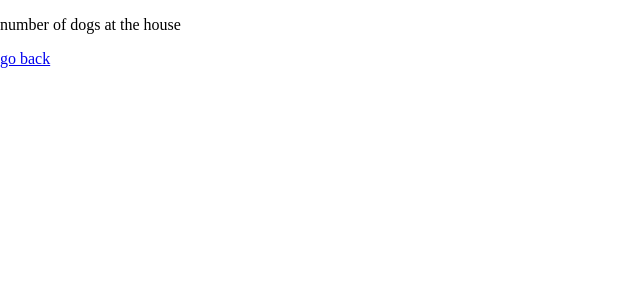
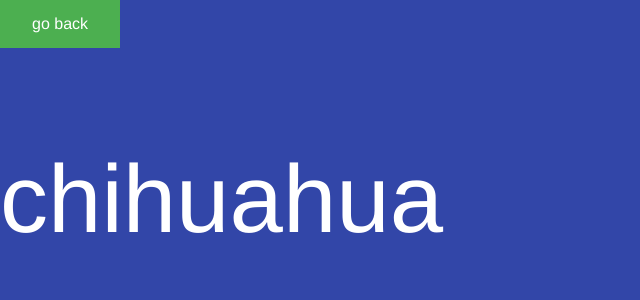
Before and after one commit to dvalentine314/Jeopardy, an Angular app: page /prompt/0/100 in a window 1280 px wide. Shown: the top 300 px of the page, without its empty margins (0-640 px from the left). Built offline with nearby package versions, Linux system fonts and the light colour scheme.

Commit message:
styling improvements

```diff
--- a/src/app/app.component.html
+++ b/src/app/app.component.html
@@ -1,2 +1,3 @@
-
-<router-outlet></router-outlet>
+<div id="root-outlet">
+  <router-outlet></router-outlet>
+</div>
--- a/src/app/app.component.scss
+++ b/src/app/app.component.scss
@@ -0,0 +1,5 @@
+#root-outlet{
+  height: 100%;
+  display: flex;
+  flex-direction: column;
+}
--- a/src/app/menu/menu.component.html
+++ b/src/app/menu/menu.component.html
@@ -1,4 +1,4 @@
-<div class="contestant-styles">
+<div class="jeopardy-background">
   <table class="menu-grid" *ngIf="(menuItems$|async) as categories">
     <tr>
       <th *ngFor="let category of categories">{{category.title}}</th>
--- a/src/app/menu/menu.component.scss
+++ b/src/app/menu/menu.component.scss
@@ -1,14 +1,20 @@
+:host{
+  background-color: #3246a8;
+  height: 100%;
+}
+
 .menu-grid{
   width:100%;
-  font-size:xxx-large;
   background-color: #3246a8;
   font-family : 'Helvetica';
   font-weight: 700;
+  table-layout: fixed;
 }
 
 .menu-grid td {
   text-align: center;
   padding: .5em 0em .5em 0em;
+  font-size:xxx-large;
 }
 
 .menu-grid td a{
--- a/src/app/prompt/prompt.component.html
+++ b/src/app/prompt/prompt.component.html
@@ -1,4 +1,5 @@
-<div id="prompt-area" *ngIf="(promptText$|async) as promptText">
+<a routerLink="menu" class="button">go back</a>
+<div id="prompt-area" *ngIf="(promptText$|async) as promptText" (click)="showResponse = !showResponse">
   <p>{{promptText.promptText}}</p>
+  <p *ngIf="showResponse">{{promptText.responseText}}</p>
 </div>
-<a routerLink="menu">go back</a>
--- a/src/app/prompt/prompt.component.scss
+++ b/src/app/prompt/prompt.component.scss
@@ -1,3 +1,9 @@
-#prompt-area div{
+:host{
+  background-color: #3246a8;
+  height: 100%;
+}
+#prompt-area p{
   width: 100%;
+  font-size: 6em;
+  color: white;
 }
--- a/src/app/prompt/prompt.component.ts
+++ b/src/app/prompt/prompt.component.ts
@@ -12,6 +12,8 @@ export class PromptComponent implements OnInit {
 
   promptText$: Observable<{promptText:string, responseText:string}>=
     new Observable<{promptText:string, responseText:string}>();
+
+  showResponse: boolean= false;
 
   constructor(
     private activatedRoute:ActivatedRoute,
--- a/src/assets/questions.json
+++ b/src/assets/questions.json
@@ -1,6 +1,29 @@
 [
   {
-    "title":"test1",
+    "title":"called to serve",
+    "100":{
+      "prompt": "chihuahua",
+      "response": "What is the worst kind of dog"
+    },
+    "200":{
+      "prompt": "2 years",
+      "response": "how long is a mission"
+    },
+    "300":{
+      "prompt": "the author of this code",
+      "response": "who is DV"
+    },
+    "400":{
+      "prompt": "number of dogs at the house",
+      "response": "1"
+    },
+    "500":{
+      "prompt": "number of dogs at the house",
+      "response": "1"
+    }
+  },
+  {
+    "title":"good test data is hard to come by",
     "100":{
       "prompt": "number of dogs at the house",
       "response": "1"
@@ -23,7 +46,7 @@
     }
   },
   {
-    "title":"test2",
+    "title":"what about the dog",
     "100":{
       "prompt": "number of dogs at the house",
       "response": "1"
@@ -46,7 +69,7 @@
     }
   },
   {
-    "title":"test3",
+    "title":"why css is terrible",
     "100":{
       "prompt": "number of dogs at the house",
       "response": "1"
@@ -69,30 +92,7 @@
     }
   },
   {
-    "title":"test4",
-    "100":{
-      "prompt": "number of dogs at the house",
-      "response": "1"
-    },
-    "200":{
-      "prompt": "number of dogs at the house",
-      "response": "1"
-    },
-    "300":{
-      "prompt": "number of dogs at the house",
-      "response": "1"
-    },
-    "400":{
-      "prompt": "number of dogs at the house",
-      "response": "1"
-    },
-    "500":{
-      "prompt": "number of dogs at the house",
-      "response": "1"
-    }
-  },
-  {
-    "title":"test5",
+    "title":"cats",
     "100":{
       "prompt": "number of dogs at the house",
       "response": "1"
--- a/src/styles.scss
+++ b/src/styles.scss
@@ -1,8 +1,24 @@
 /* You can add global styles to this file, and also import other style files */
-.contestant-styles{
-  background-color: #3246a8;
+
+html, body{
+  margin:0px;
+  font-family : 'Helvetica';
+  height:100%
 }
 
-body{
-  margin:0px;
+.jeopardy-background{
+  background-color: #3246a8;
+  color: white;
+  flex-grow: 1;
 }
+
+.button {
+  background-color: #4CAF50; /* Green */
+  border: none;
+  color: white;
+  padding: 15px 32px;
+  text-align: center;
+  text-decoration: none;
+  display: inline-block;
+  font-size: 16px;
+}
```
